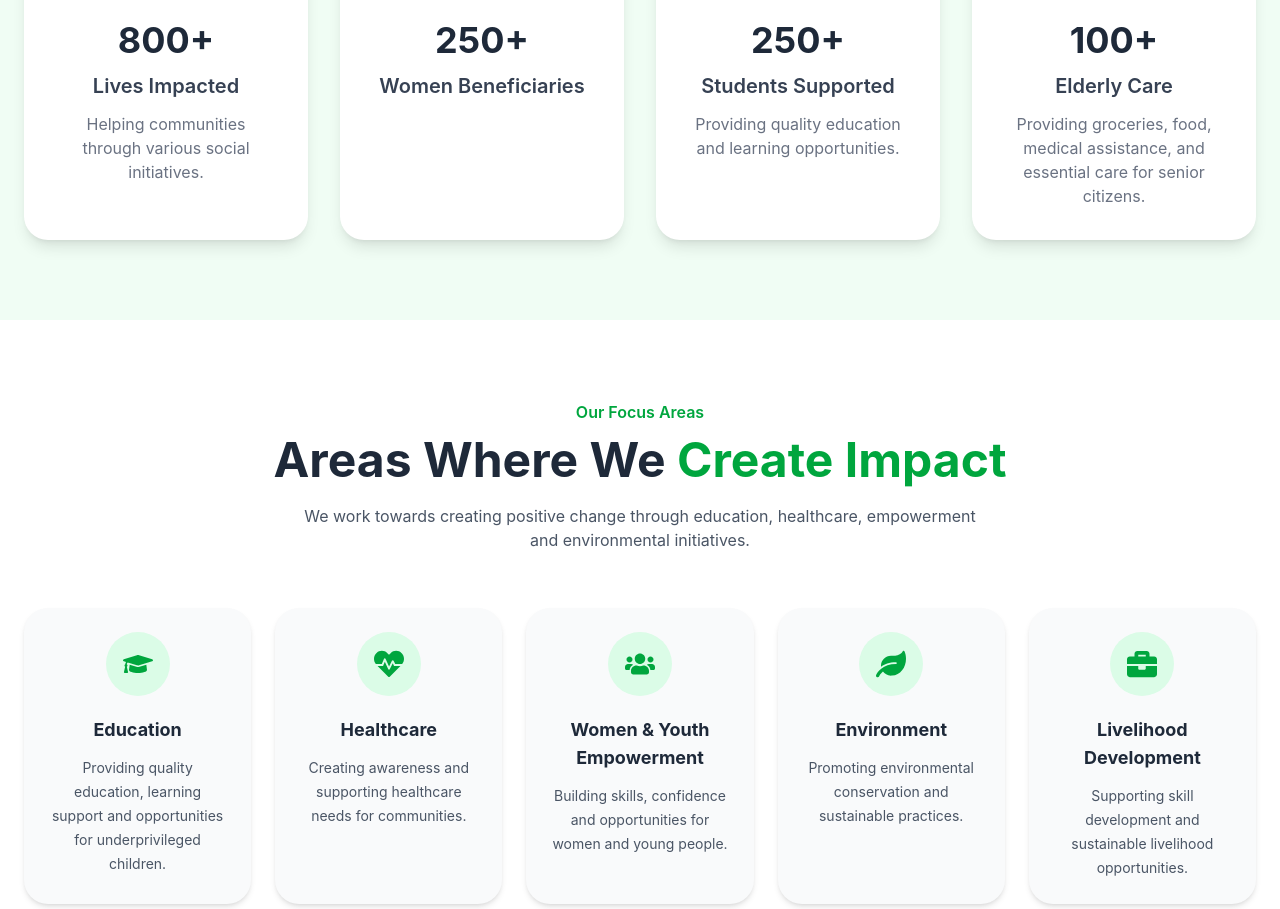
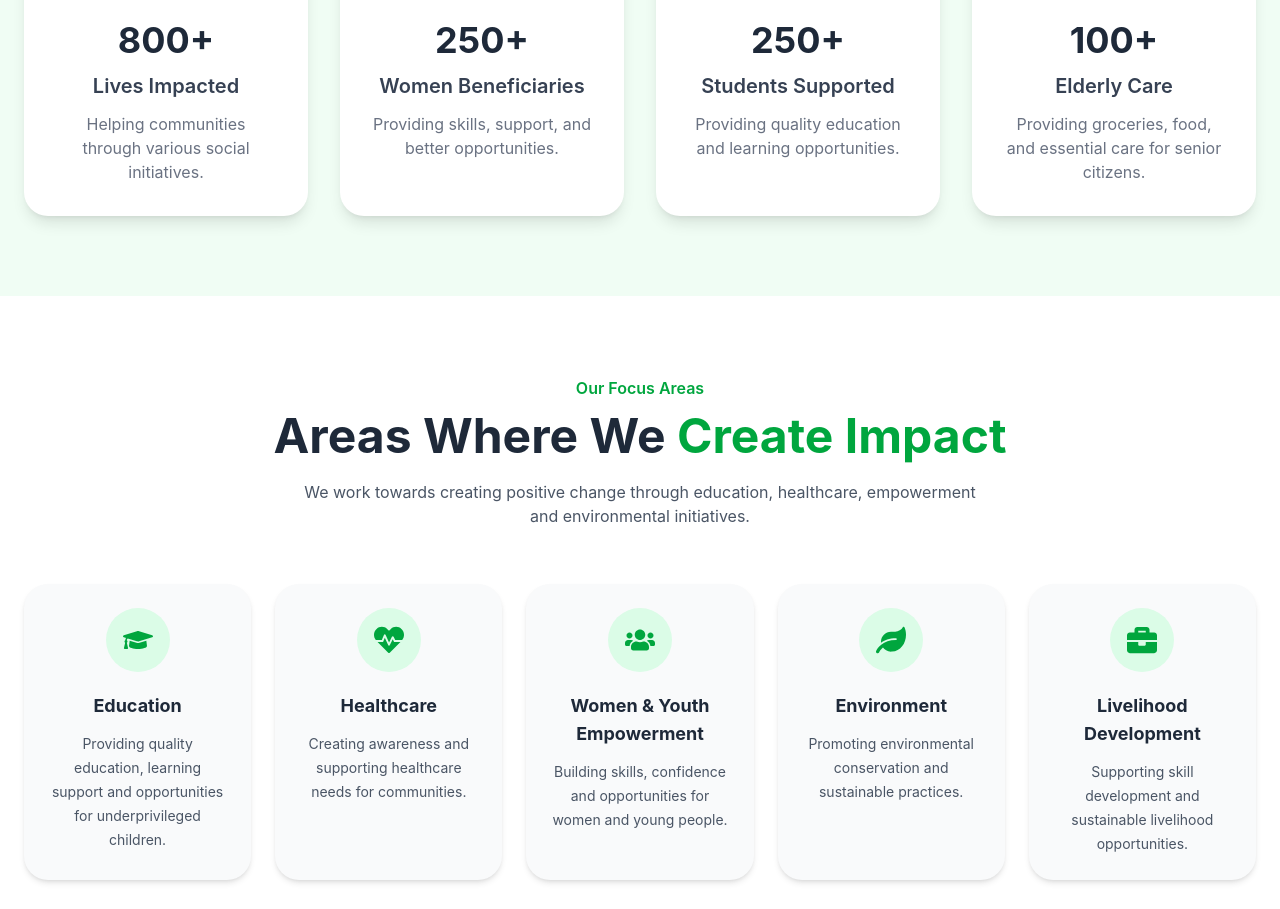
Before and after one commit to SelviKavitha/Dream-Trust, a React (Vite) app: page /#/ in a window 1280 px wide. Shown: the part 1810-2719 px from the top of the page. Built offline with nearby package versions, Linux system fonts and the light colour scheme.

Commit message:
fixed navigation

```diff
--- a/src/components/home/Hero.jsx
+++ b/src/components/home/Hero.jsx
@@ -1,7 +1,9 @@
 import { FaArrowRight, FaHandsHelping } from "react-icons/fa";
 import hero from "../../assets/hero.jpeg";
+import { useNavigate } from "react-router";
 
 const Hero = () => {
+    const navigate = useNavigate();
   return (
     <section className="relative min-h-screen w-full pt-24 pb-10 overflow-hidden bg-gradient-to-r from-emerald-900 via-green-800 to-teal-700 shadow-lg flex items-center">
 
@@ -35,12 +37,14 @@ const Hero = () => {
 
             {/* Buttons */}
             <div className="mt-4 flex flex-col sm:flex-row gap-3 justify-center lg:justify-start">
-              <button className="bg-orange-500 hover:bg-orange-600 transition-all duration-300 hover:scale-105 text-white px-6 py-3 rounded-xl flex items-center justify-center gap-2 font-semibold shadow-xl text-sm sm:text-base">
+              <button className="bg-orange-500 hover:bg-orange-600 transition-all duration-300 hover:scale-105 text-white px-6 py-3 rounded-xl flex items-center justify-center gap-2 font-semibold shadow-xl text-sm sm:text-base"
+    onClick={() => navigate("/donate")}>
                 Donate Now
                 <FaArrowRight />
               </button>
 
-              <button className="bg-white hover:bg-gray-100 transition-all duration-300 hover:scale-105 text-blue-700 px-6 py-3 rounded-xl flex items-center justify-center gap-2 font-semibold shadow-xl text-sm sm:text-base">
+              <button className="bg-white hover:bg-gray-100 transition-all duration-300 hover:scale-105 text-blue-700 px-6 py-3 rounded-xl flex items-center justify-center gap-2 font-semibold shadow-xl text-sm sm:text-base"
+               onClick={() => navigate("/joinus")}>
                 <FaHandsHelping />
                 Become Volunteer
               </button>
--- a/src/components/home/Impact.jsx
+++ b/src/components/home/Impact.jsx
@@ -9,11 +9,12 @@ const Impact = () => {
       title: "Lives Impacted",
       description: "Helping communities through various social initiatives."
     },
-     {
+    {
       icon: <FaHandHoldingHeart />,
       number: "250+",
       title: "Women Beneficiaries",
-      description: ""
+      description:
+        "Providing skills, support, and better opportunities."
     },
     {
       icon: <FaGraduationCap />,
@@ -27,7 +28,7 @@ const Impact = () => {
       number: "100+",
       title: "Elderly Care",
       description:
-        "Providing groceries, food, medical assistance, and essential care for senior citizens."
+        "Providing groceries, food, and essential care for senior citizens."
     }
   ];
 
```
